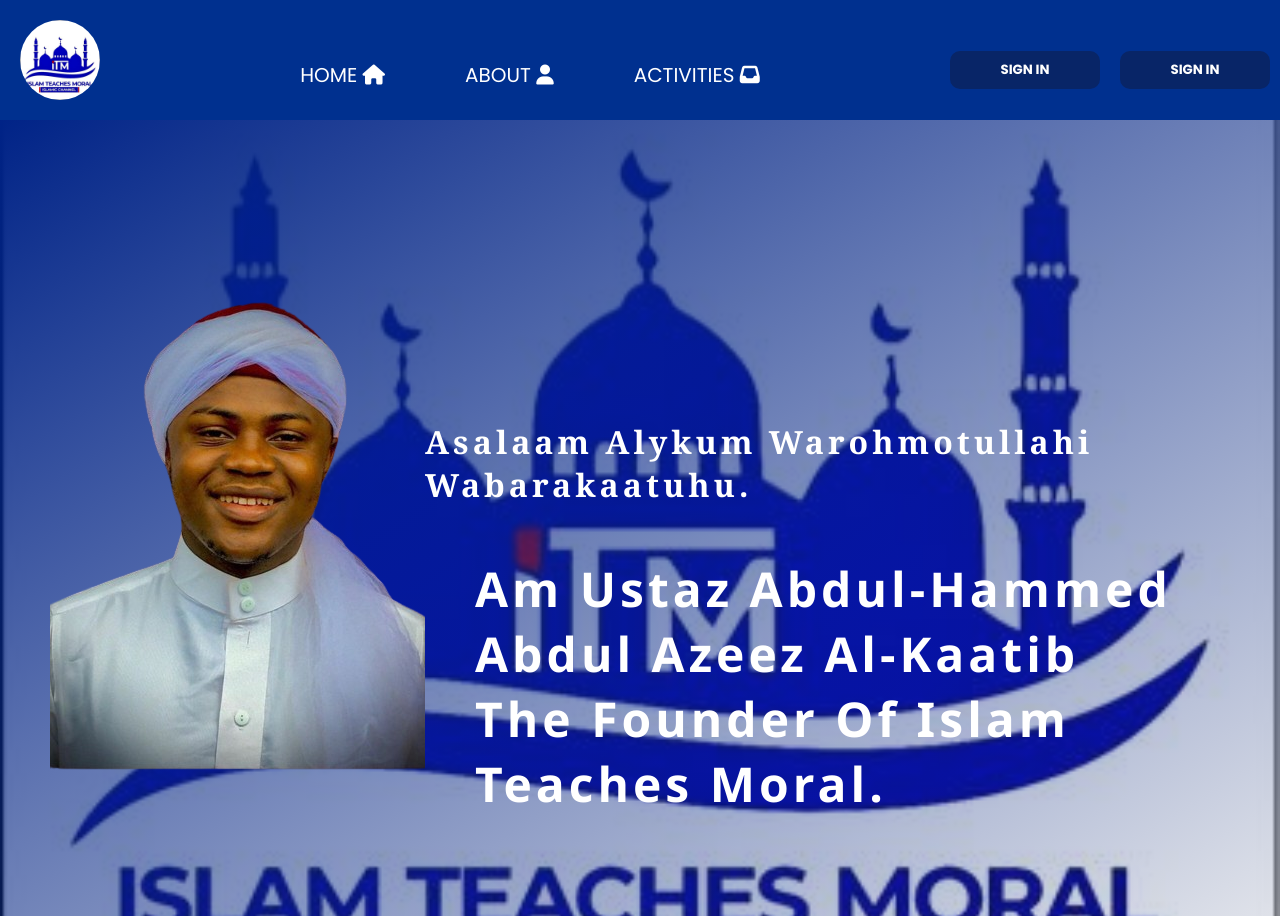
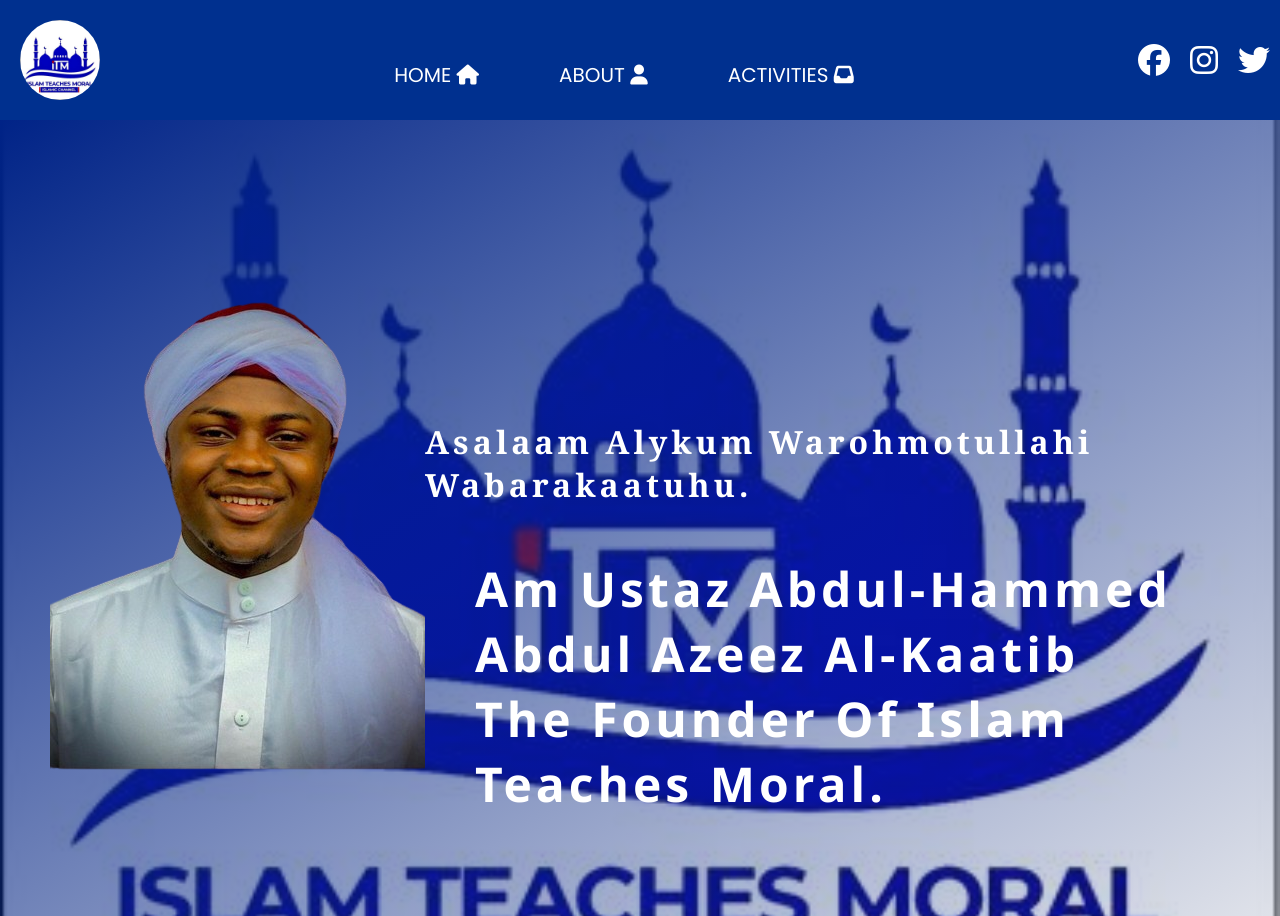
Before and after one commit to GAMSH655/islam-teahces-moral-Dev, a React (Vite) app: page / in a window 1280 px wide. Built offline with nearby package versions, Linux system fonts and the light colour scheme.

Commit message:
working in the mobile view

```diff
--- a/src/Header.css
+++ b/src/Header.css
@@ -10,6 +10,7 @@
     justify-content: space-between;
     align-items: center;
     background-color:#00308F;
+    /* position:absolute; */
 }
 .logo{
      height: 80px;
@@ -17,15 +18,11 @@
      border-radius: 50px;
      margin: 20px;
 }
-.menuBTn {
-     width: 150px;
-   padding: 10px;
-   margin-right: 10px;
-   background-color:transparent;
-   border: none;
-   outline: none;
-   display: none;
-}
+  .fa-brands {
+     margin: 10px;
+     color: white;
+  }
+
 .navContainer{
     margin-top: 30px;
 }
@@ -33,7 +30,10 @@
     color: white;
     display: none;
 }
-a{
+.mobileNav{
+    display:none;
+}
+#navLink{
     text-decoration: none;
     font-size: 20px;
     margin: 40px;
@@ -41,26 +41,53 @@ a{
     padding-top: 30px;
     text-transform: uppercase;
 }
-#sigNIN , #signOut{
-    width: 150px;
-     color: white;
-     padding: 9px;
-     margin: 10px;
-     font-weight: bolder;
-     text-transform: uppercase;
-     background-color:#082567;
-     border: none;
-     border-radius: 10px;
-     outline: none;
-     margin-top: 30px;
+.menuBTn{
+    display: none;
+}
+.mobileIconContainer{
+    display: none;
 }
 @media only screen  and (max-width:768px) {
      .navContainer{
         display: none;
      }
-     .buttonContainer{
+     .iconContainer{
         display: none;
      }
+     .mobileNav{
+        display: block;
+        text-align: center;
+         background-image: linear-gradient( to left top,  #07102b28,#002387);
+        position: absolute;
+        width: 100%;
+        padding-top: 30px;
+        transition: all cubic-bezier(0.165, 0.84, 0.44, 1) ease-out;
+
+        animation-name: slideBar;
+        animation-duration: .9s;
+     }
+      @keyframes slideBar {
+        0%{transform:translateX(150px)}
+      }
+     #mobileLink{
+      display: block;
+      text-decoration: none;
+      text-decoration: none;
+      text-align: center;
+      font-size: 20px;
+      margin: 40px;
+      color: white;
+      padding-top: 30px;
+      text-transform: uppercase;
+     }
+     .mobileIconContainer{
+        display: block;
+
+    }
+    .Home{
+
+    }
+
      .menuBTn {
        width: 150px;
         padding: 10px;
--- a/src/Home.css
+++ b/src/Home.css
@@ -56,6 +56,8 @@
         background-repeat: no-repeat;
         background-position: center;
         background-size: contain;
+        position: relative;
+        z-index: -1;
     }
     .textbox{
         text-align: center;
--- a/src/assets/Header.jsx
+++ b/src/assets/Header.jsx
@@ -1,26 +1,50 @@
 import '../Header.css'
 import Img from '../assets/itmImg.jpg'
+import { useState } from 'react'
 
 function Header() {
-
+       const [action , setAction] = useState(false);
+       function handleClick(){
+        console.log("open mobile nav");
+        setAction((action)=>!action);
+       }
     return(
         <>
         <link rel="stylesheet" href="https://cdnjs.cloudflare.com/ajax/libs/font-awesome/6.5.1/css/all.min.css" />
          <div className='headerContainer'>
          <img src={Img} alt="" className='logo' />
           <div className='navContainer'>
-              <a href="#">home  <i class="fa-solid fa-house"></i></a>
-              <a href="#">about <i class="fa-solid fa-user"></i></a>
-              <a href="#">activities <i class="fa-solid fa-inbox"></i></a>
+              <a href="#" id='navLink'>home  <i class="fa-solid fa-house"></i></a>
+              <a href="#" id='navLink'>about <i class="fa-solid fa-user"></i></a>
+              <a href="#" id='navLink'>activities <i class="fa-solid fa-inbox"></i></a>
           </div>
-           <div className="buttonContainer">
-              <button id="sigNIN">sign in</button>
-              <button id="signOut">sign in</button>
+           <div className="iconContainer">
+           <i class="fa-brands fa-facebook fa-2xl"></i>
+           <i class="fa-brands fa-instagram fa-2xl"></i>
+           <i class="fa-brands fa-twitter fa-2xl"></i>
            </div>
-           <button className="menuBTn">
+           <button  className="menuBTn" onClick={handleClick}>
            <i class="fa-solid fa-bars fa-2xl "></i>
            </button>
          </div>
+
+           {/* mobile header */}
+           {action && <div className='mobileNav'>
+           <div className="mobileIconContainer">
+           <i class="fa-brands fa-facebook fa-2xl"></i>
+           <i class="fa-brands fa-instagram fa-2xl"></i>
+           <i class="fa-brands fa-twitter fa-2xl"></i>
+           </div>
+
+          <div className='LinkContainer'>
+              <a href="#" id='mobileLink'>home  <i class="fa-solid fa-house"></i></a>
+              <a href="#" id='mobileLink'>about <i class="fa-solid fa-user"></i></a>
+              <a href="#" id='mobileLink'>activities <i class="fa-solid fa-inbox"></i></a>
+          </div>
+
+
+         </div>/* mobile header */}
+
         </>
     )
 }
```
